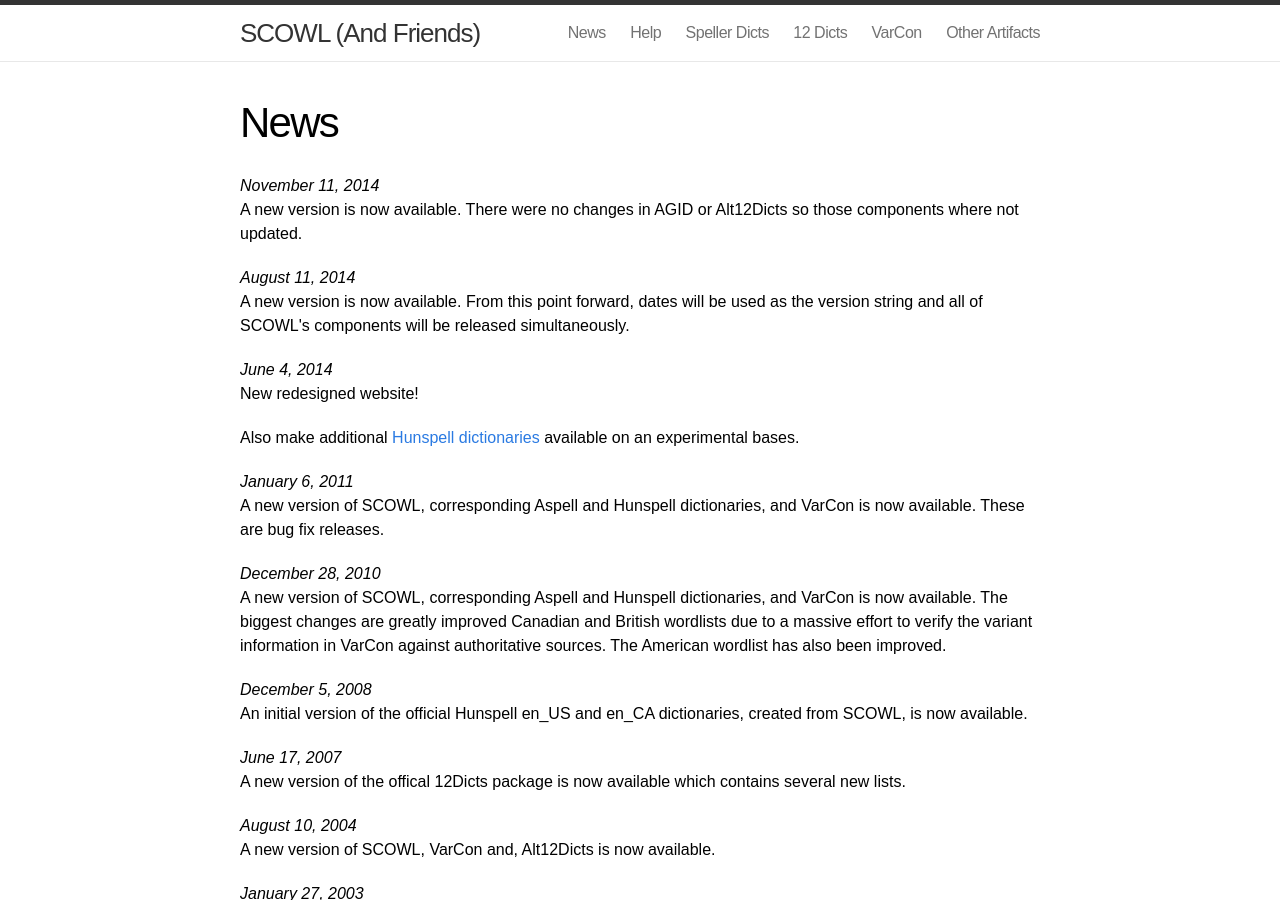
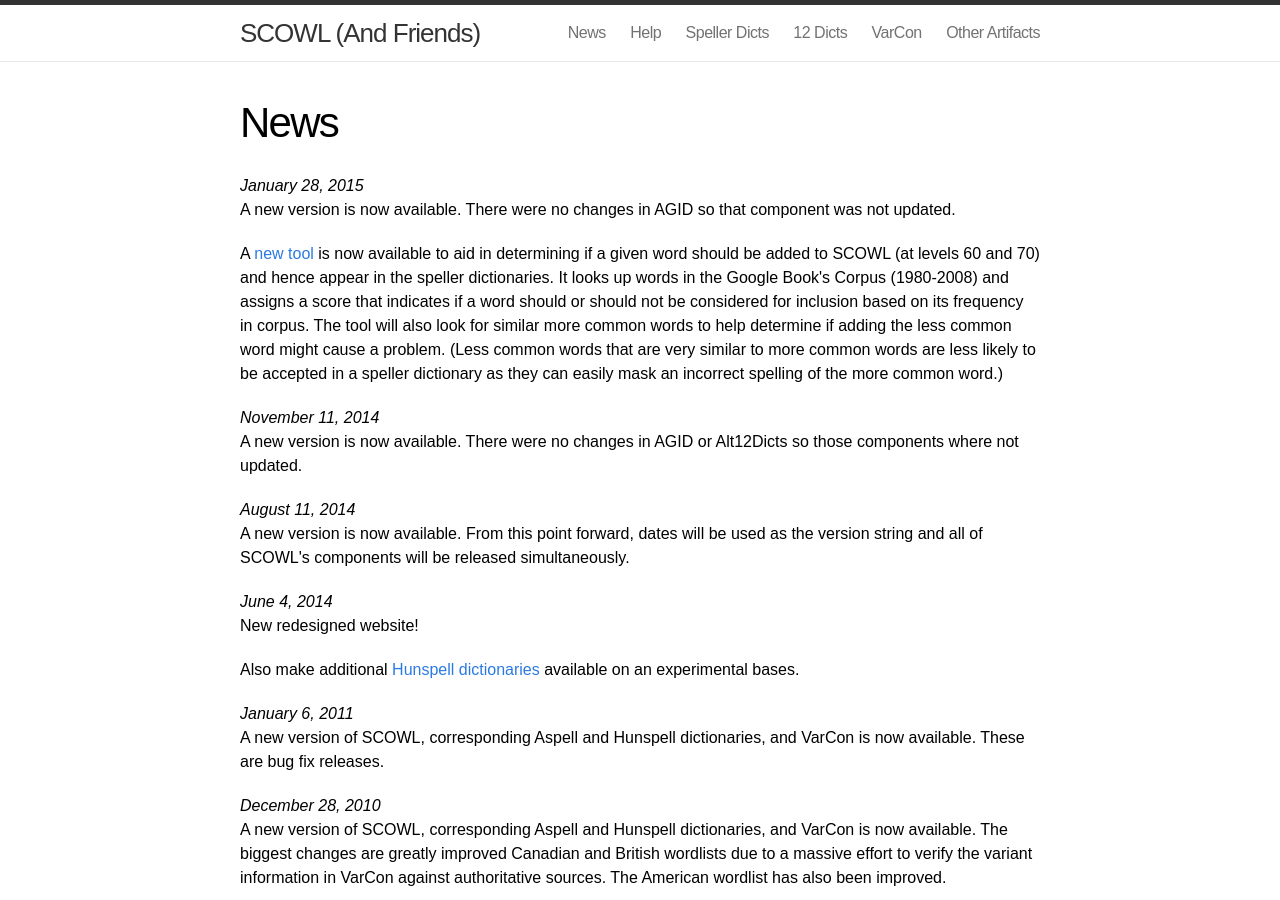
Before and after one commit to en-wl/wordlist, a Jekyll site: the page built from site/news.html, in a window 1280 px wide and 900 px high. Built offline with Jekyll 4.4.1, drawn with Linux system fonts in a browser that asks for light colours; Markdown is read by kramdown in place of the engine named in the settings.

Commit message:
Update web site for new release and to reference new lookup-freq app.

```diff
--- a/site/news.html
+++ b/site/news.html
@@ -2,6 +2,27 @@
 layout: post
 title: News
 ---
+
+<i>January 28, 2015</i><br>
+
+A new version is now available.  There were no changes in AGID so that
+component was not updated.
+
+<p>
+
+A <a href="http://app.aspell.net/lookup-freq">new tool</a> is now
+available to aid in determining if a given word should be added to
+SCOWL (at levels 60 and 70) and hence appear in the speller
+dictionaries.  It looks up words in the Google Book's Corpus
+(1980-2008) and assigns a score that indicates if a word should or
+should not be considered for inclusion based on its frequency in
+corpus.  The tool will also look for similar more common words to help
+determine if adding the less common word might cause a problem.  (Less
+common words that are very similar to more common words are less
+likely to be accepted in a speller dictionary as they can easily mask
+an incorrect spelling of the more common word.)
+
+<p>
 
 <i>November 11, 2014</i><br>
 
```
Also changed, not shown: site/12dicts.md (+3 -3 lines), site/dicts.md (+4 -4 lines), site/index.md (+10 -4 lines).
